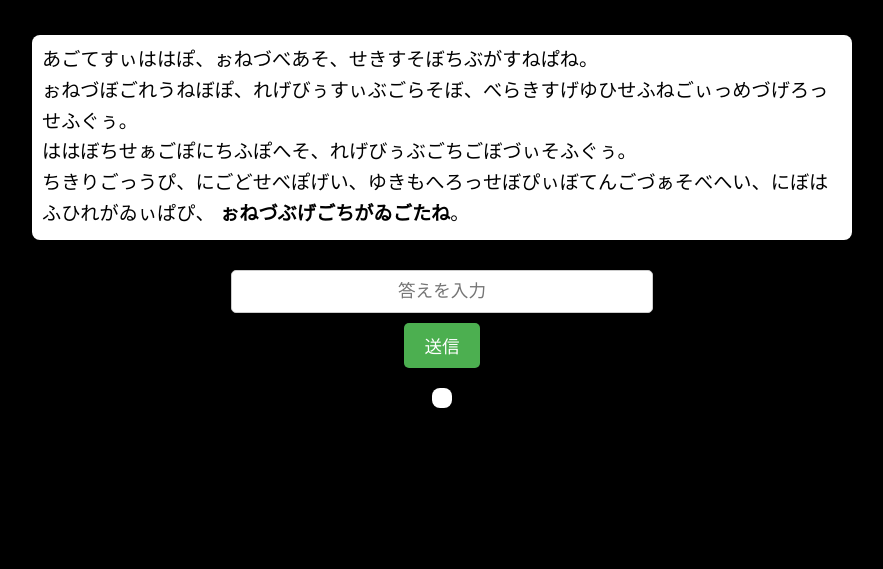
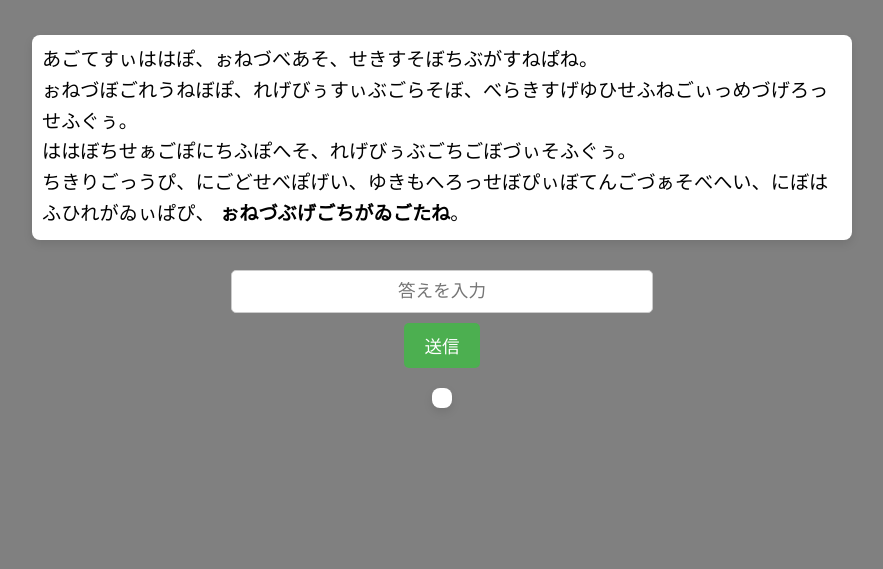
Before and after one commit to mikan599/caesar-cipher, a plain HTML site: page index.html in a window 1280 px wide. Shown: the part 231-800 px from the top of the page, without its empty margins (198-1081 px from the left). Drawn offline with Linux system fonts and the light colour scheme.

Commit message:
Update style.css

```diff
--- a/style.css
+++ b/style.css
@@ -1,7 +1,7 @@
 /* bodyのスタイル */
 body {
     font-family: Arial, sans-serif;
-    background-color: #000; /* 背景色を黒に */
+    background-color: #808080; /* 背景色を黒に */
     color: #fff; /* 文字色を白に */
     margin: 0;
     padding: 0;
```
